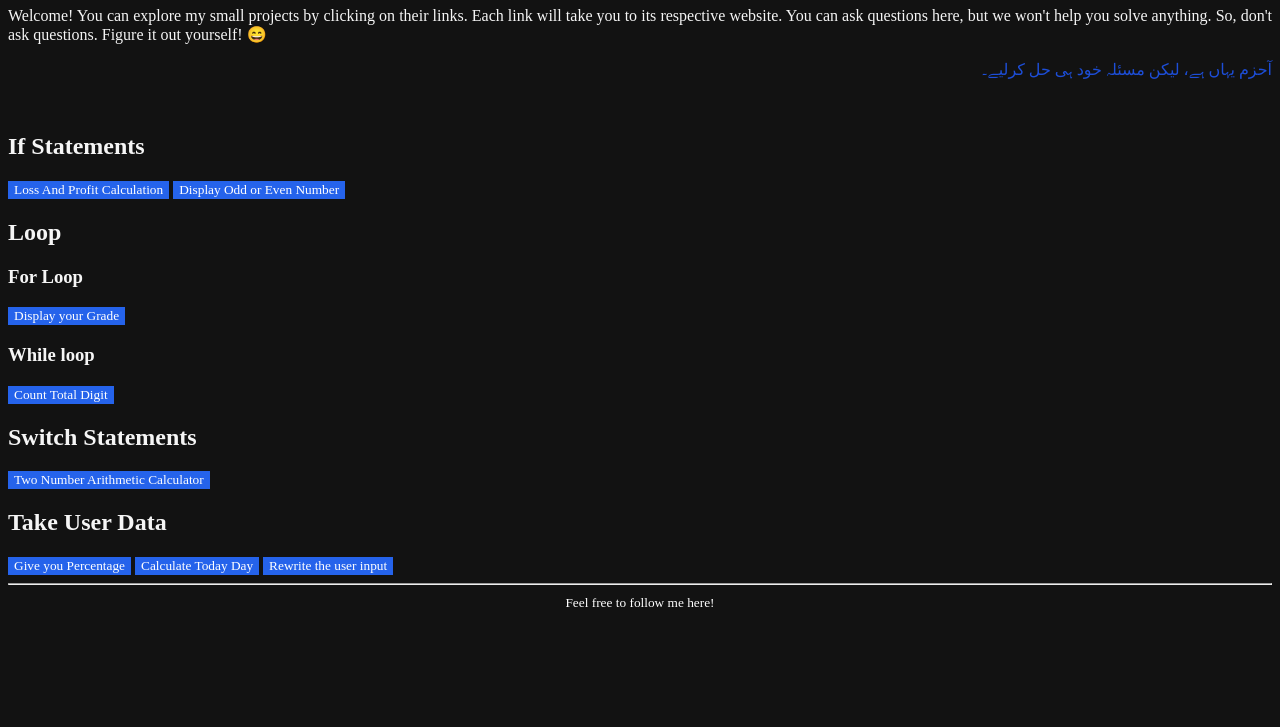
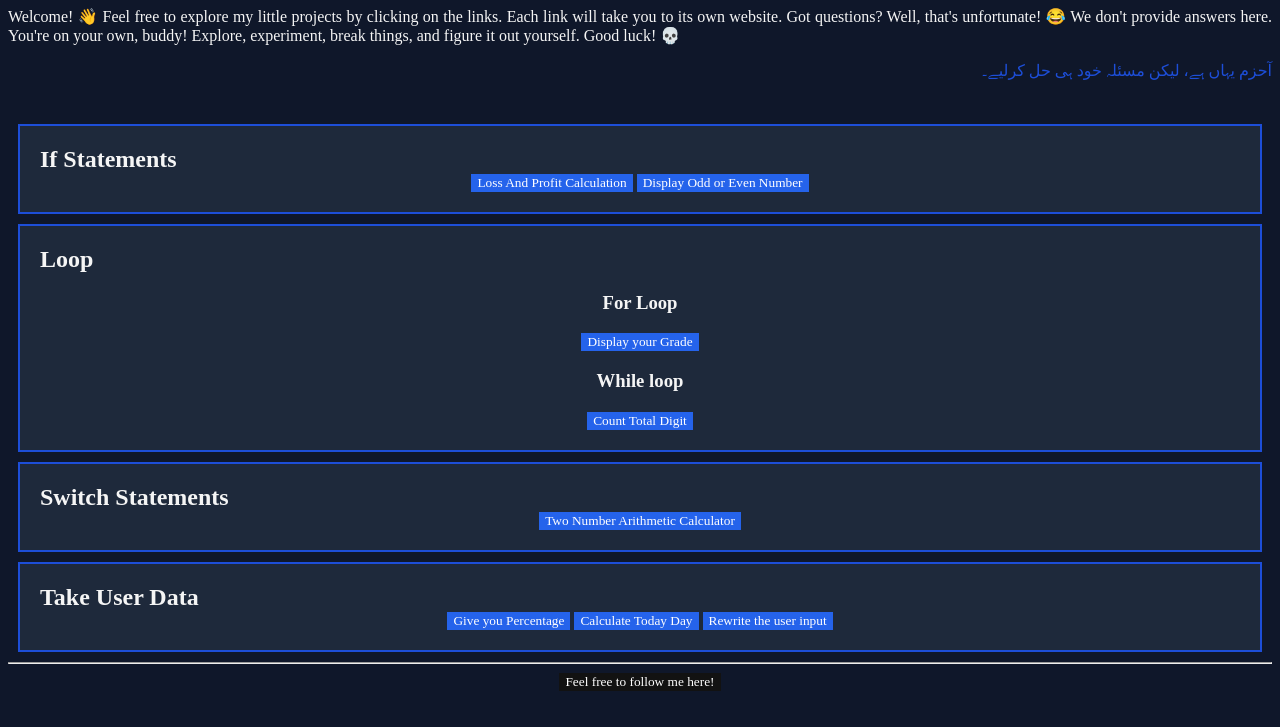
Before and after one commit to Ahzam-Pro/Java-Script---Practice, a plain HTML site: page index.html in a window 1280 px wide. Shown: the part 73-800 px from the top of the page. Drawn offline with Linux system fonts and the light colour scheme.

Commit message:
Add files via upload

```diff
--- a/Style.css
+++ b/Style.css
@@ -1,5 +1,5 @@
 body {
-    background-color: #121212;
+    background-color: #0F172A;
     color: whitesmoke;
     font-family: "Times New Roman", Arial, serif;
 }
@@ -16,7 +16,6 @@ button {
 button:hover {
     color: #1D4ED8;
     background-color: #121212;
-    text-decoration: underline #10B981 solid 2px;
 }
 
 h1 {
@@ -50,5 +49,22 @@ footer > button {
 
 #Git_Link:hover {
     color: #D6AD55;
-    text-decoration: dashed #D6AD55 solid 1px;
 }
+
+.topic > h2 {
+    text-align: left;
+    margin: 0;
+    padding: 0;
+}
+
+.topic {
+    border: 2px solid #1D4ED8;
+    margin: 10px;
+    padding: 20px;
+    text-align: center;
+    background-color: #1E293B;
+}
+
+.topic > button {
+    text-align: center;
+}
--- a/index.html
+++ b/index.html
@@ -8,37 +8,38 @@
 <body>
 
 <header id="Header">
-    <h1><a href="https://github.com/Ahzam-Pro">My Projects</a></h1>
+    <h1>My Projects</h1>
 
-    <p id="Welcome_para">Welcome! You can explore my small projects by clicking on their links. Each link will take you to its respective
-    website. You can ask questions here, but we won't help you solve anything. So, don't ask questions. Figure it out
-    yourself! 😄</p>
+    <p id="Welcome_para">Welcome! 👋 Feel free to explore my little projects by clicking on the links. Each link will
+    take you to its own website. Got questions? Well, that's unfortunate! 😂 We don't provide answers here. You're on
+    your own, buddy! Explore, experiment, break things, and figure it out yourself. Good luck! 💀</p>
 
     <p id="intro">آحزم یہاں ہے، لیکن مسئلہ خود ہی حل کرلیے۔</p><br>
 </header>
 
 <div class="Links_Buttons">
-<h2>If Statements</h2>     <!-- If Statements -->
+<div id="ifStatements" class="topic">
+    <h2 >If Statements</h2>     <!-- If Statements -->
     <button onclick="window.location.href='If and Else Statements/04-11-26 - Loss and profit Cal.html'">
     Loss And Profit Calculation </button>
 
     <button onclick="window.location.href='If and Else Statements/Odd Even Number.html'">
-    Display Odd or Even Number    </button>
+    Display Odd or Even Number </button></div>
 
-<h2>Loop</h2>               <!-- Loop -->
+<div id="loop" class="topic"><h2>Loop</h2>               <!-- Loop -->
     <h3>For Loop</h3>       <!-- For Loop -->
         <button onclick="window.location.href='Loop/For loop/02-11-26 - For Loop.html'">
         Display your Grade   </button>
 
     <h3>While loop</h3>     <!--While Loop-->
         <button onclick="window.location.href='Loop/While Loop/05-11-26 - Count Digit.html'">
-        Count Total Digit    </button>
+        Count Total Digit    </button></div>
 
-<h2>Switch Statements</h2>   <!-- Switch Statment-->
+<div id="switchStatemnts" class="topic"><h2>Switch Statements</h2>   <!-- Switch Statment-->
     <button onclick="window.location.href='Switch Statements/Switch Statment.html'">
-    Two Number Arithmetic Calculator </button>
+    Two Number Arithmetic Calculator </button></div>
 
-<h2>Take User Data</h2>     <!-- Take User Data and Calculate -->
+<div id="userInput" class="topic"><h2>Take User Data</h2>     <!-- Take User Data and Calculate -->
     <button onclick="window.location.href='Take User Data/04-11-26 - Cal Percentage.html'">
     Give you Percentage    </button>
 
@@ -46,7 +47,7 @@
     Calculate Today Day    </button>
 
     <button onclick="window.location.href='Take User Data/User Details Input and Output.html'">
-    Rewrite the user input    </button>
+    Rewrite the user input    </button> </div>
 </div>
 
 <hr><footer id="footer">
```
Also changed, not shown: Loop/For loop/02-11-26 - For Loop.html (+19 -29 lines), Loop/While Loop/05-11-26 - Count Digit.html (+1 -1 lines).
